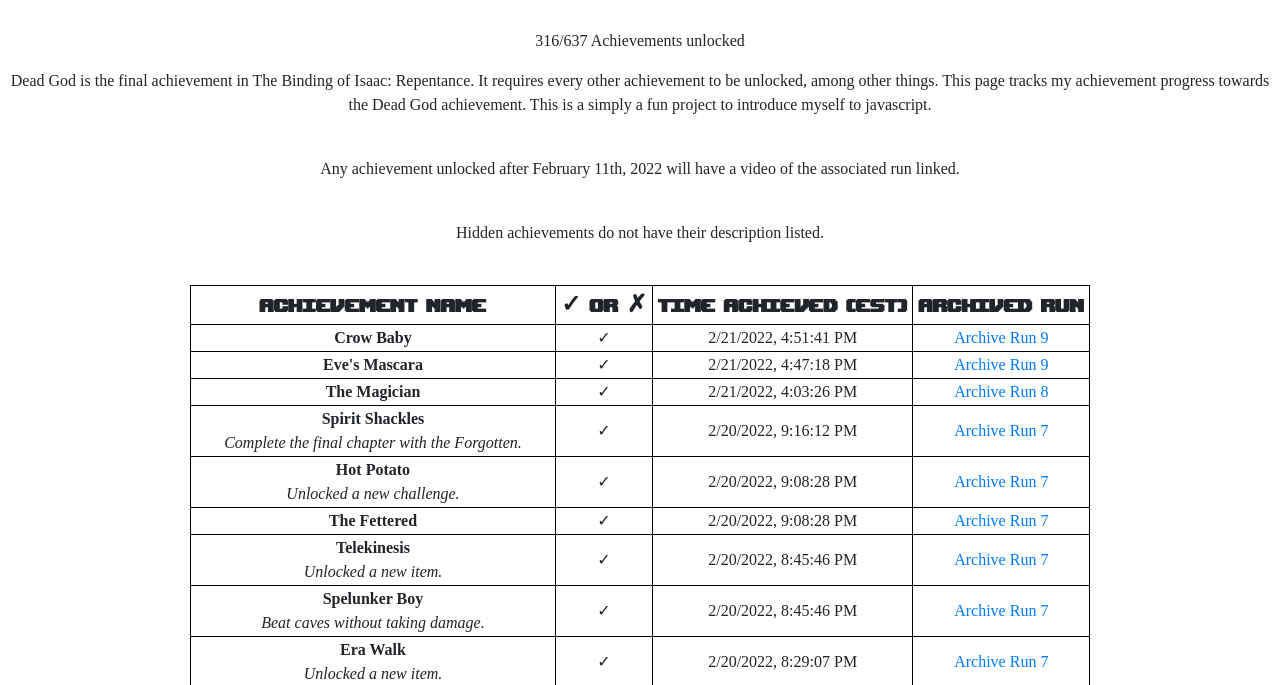
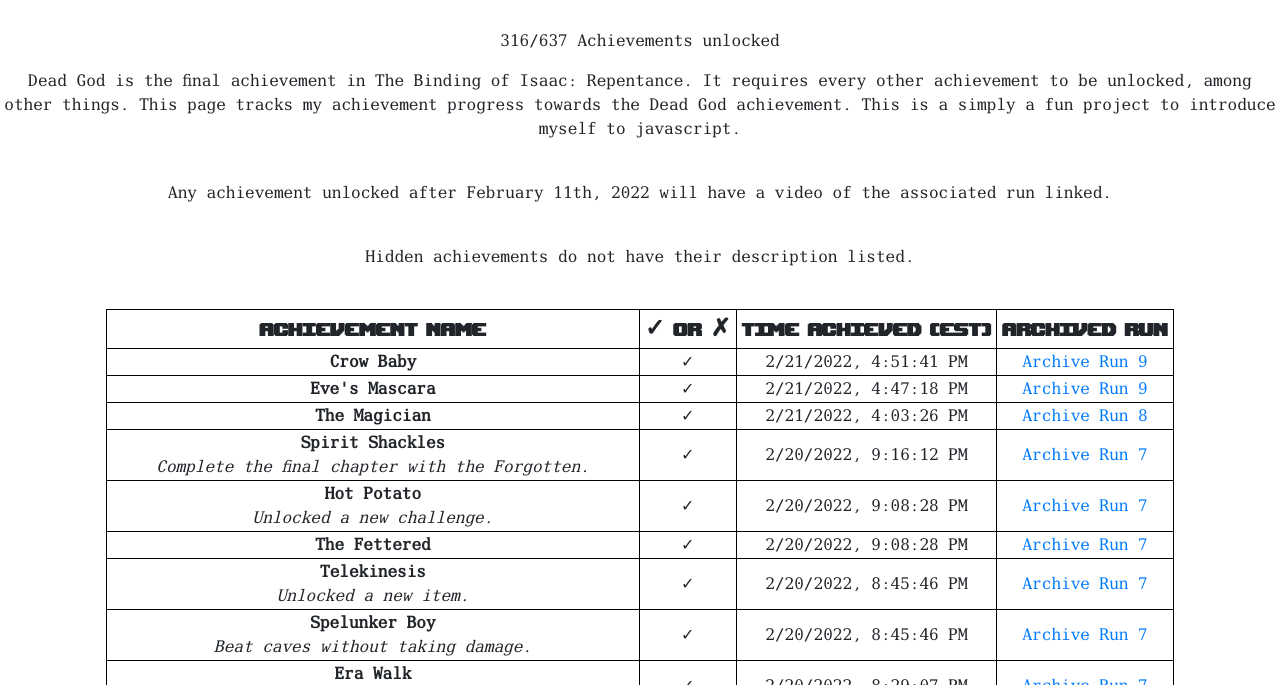
Before and after one commit to zpantchev/Tboi-Achievement-Tracker, a plain HTML site: page index.html in a window 1280 px wide. Shown: the part 99-784 px from the top of the page. Drawn offline with Linux system fonts and the light colour scheme.

Commit message:
FontFace update
Added VerilySerifMono

```diff
--- a/styles.css
+++ b/styles.css
@@ -19,8 +19,13 @@ table, th, td
     margin: auto;
 }
 td {
-    font-family: "Verily Serif Mono";
+    font-family: "VerilySerifMono";
 }
 body p {
-    font-family: "Verily Serif Mono";
+    font-family: "VerilySerifMono";
 }
+
+@font-face {
+    font-family: VerilySerifMono;
+    src: url('webfonts/verily_serif_mono/VerilySerifMono.otf');
+}
```
Also changed, not shown: webfonts/verily_serif_mono/VerilySerifMono.otf (added).
